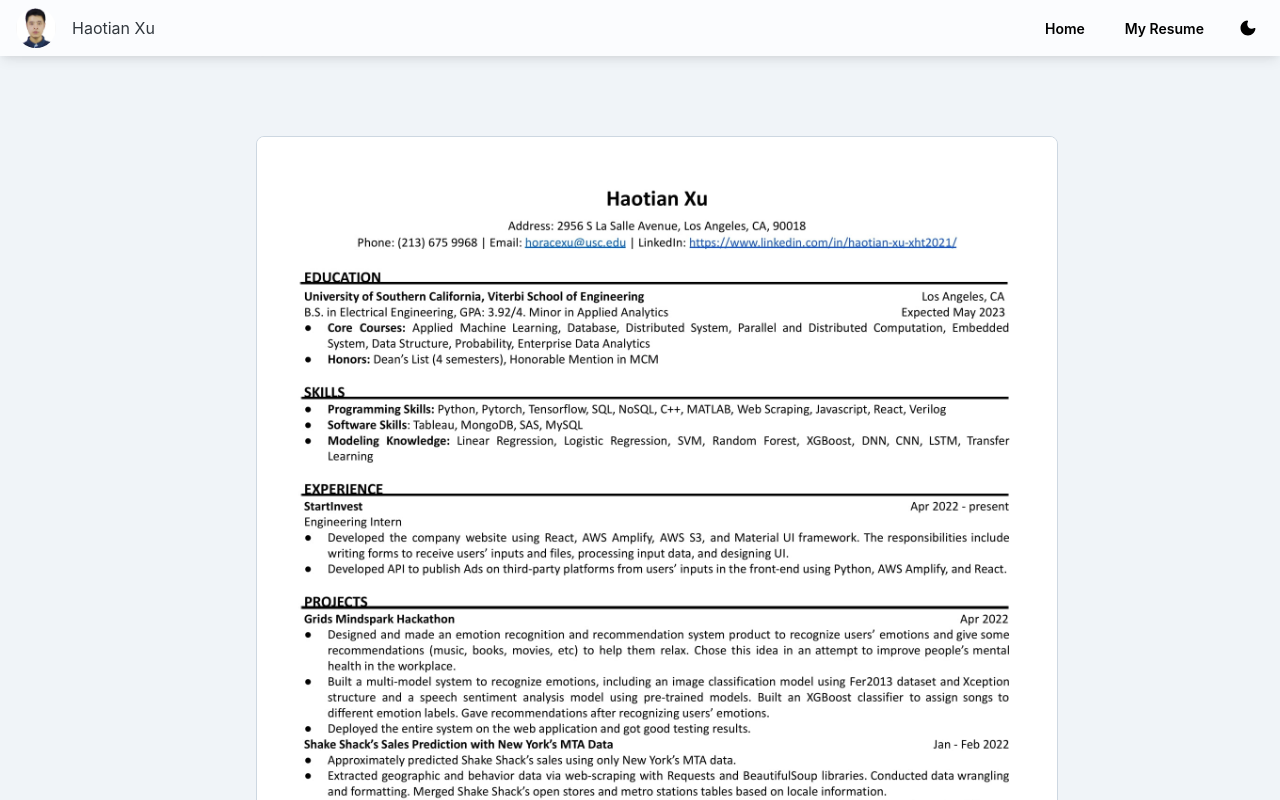
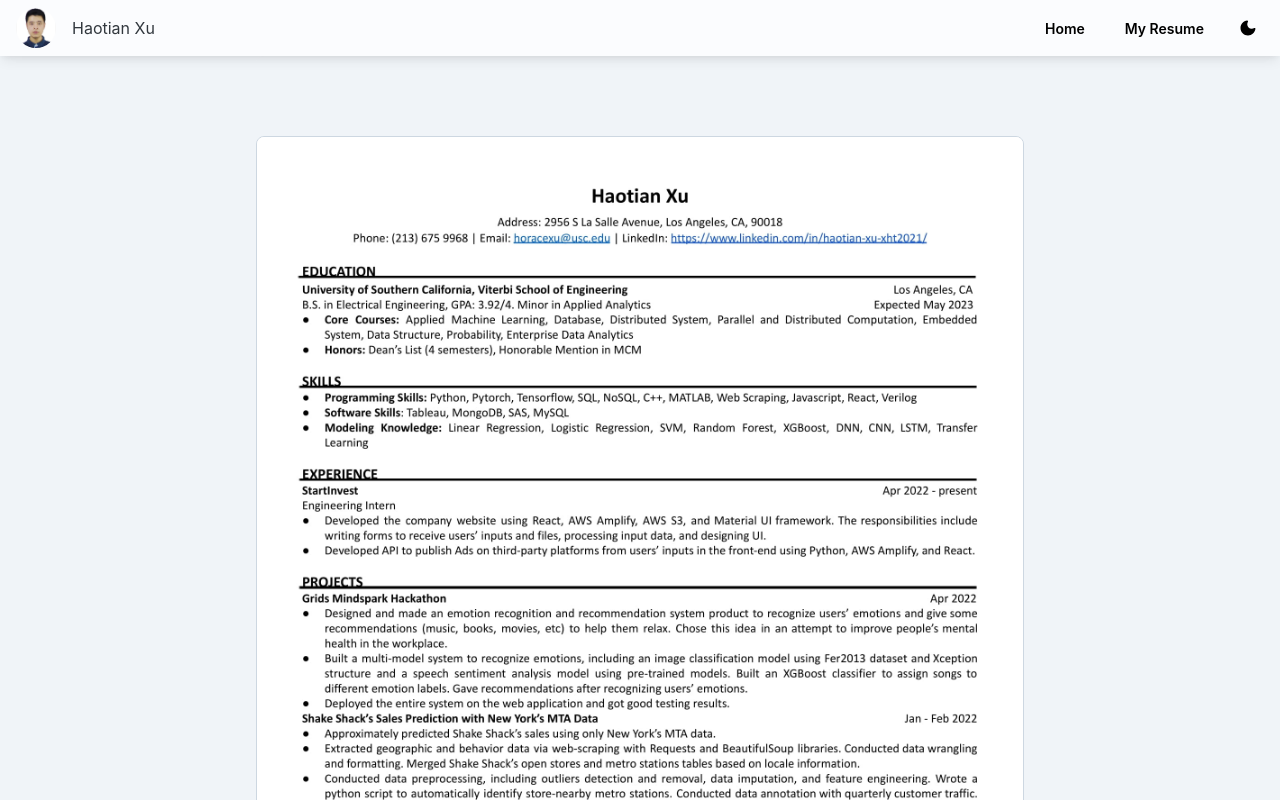
Before and after one commit to haotianxu2021/portfolio, a React (Create React App) app: page /resume in a window 1280 px wide. Shown: the top 800 px of the page. Built offline with nearby package versions, Linux system fonts and the light colour scheme.

Commit message:
fixResume

```diff
--- a/src/pages/Resume.jsx
+++ b/src/pages/Resume.jsx
@@ -14,7 +14,7 @@ const Resume = () => {
                     mx: 'auto', // margin left & right
                     my: 0, // margin top & botom
                     py: 10, // padding top & bottom
-                    height:1200,
+                    height:{md:'80vw', sm:'90vw', xs:'115vw'},
                     display: 'flex',
                     flexDirection: 'row',
                     gap: 2,
@@ -23,7 +23,7 @@ const Resume = () => {
                     alignItems: 'flex-start',
                     alignContent: 'flex-start',
                 }}>
-                    <Card component="div" sx={{ minWidth: '100%', flexGrow: 1, height: '100%', mx:'auto' }}>
+                    <Card component="div" sx={{ minWidth: '80%', flexGrow: 1, height: '100%', mx:'auto' }}>
                         <CardCover>
                             <img
                                 src={img}
```
